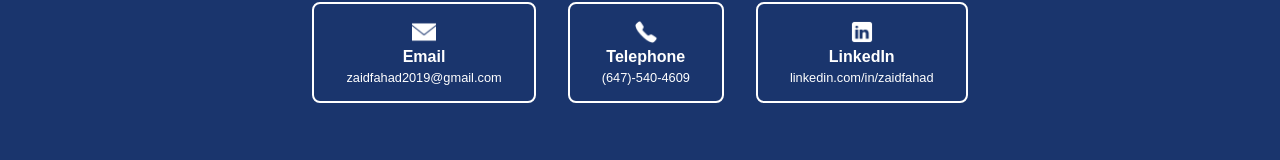
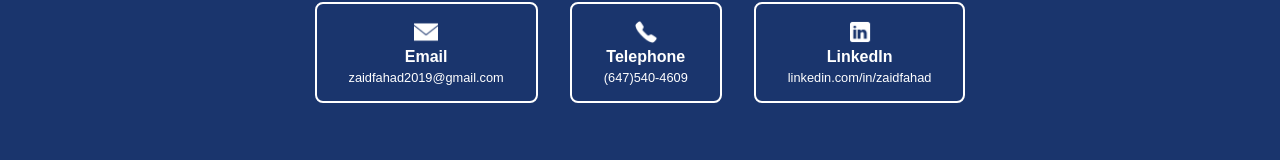
Before and after one commit to Zaid-Engineering/github-portfolio, a plain HTML site: page about.html in a window 1280 px wide. Shown: the part 264-424 px from the top of the page. Drawn offline with Linux system fonts and the light colour scheme.

Commit message:
Update about.html

```diff
--- a/about.html
+++ b/about.html
@@ -65,7 +65,7 @@ nav a.active { background:#1a356d; }
     <div class="contact-box">
       <img src="images/phone.png" alt="Phone Icon">
       <strong>Telephone</strong>
-      <small>(647)-540-4609</small>
+      <small>(647)540-4609</small>
     </div>
     <a href="https://www.linkedin.com/in/zaid-fahad-7b001832b" target="_blank" style="text-decoration:none;">
       <div class="contact-box">
```
